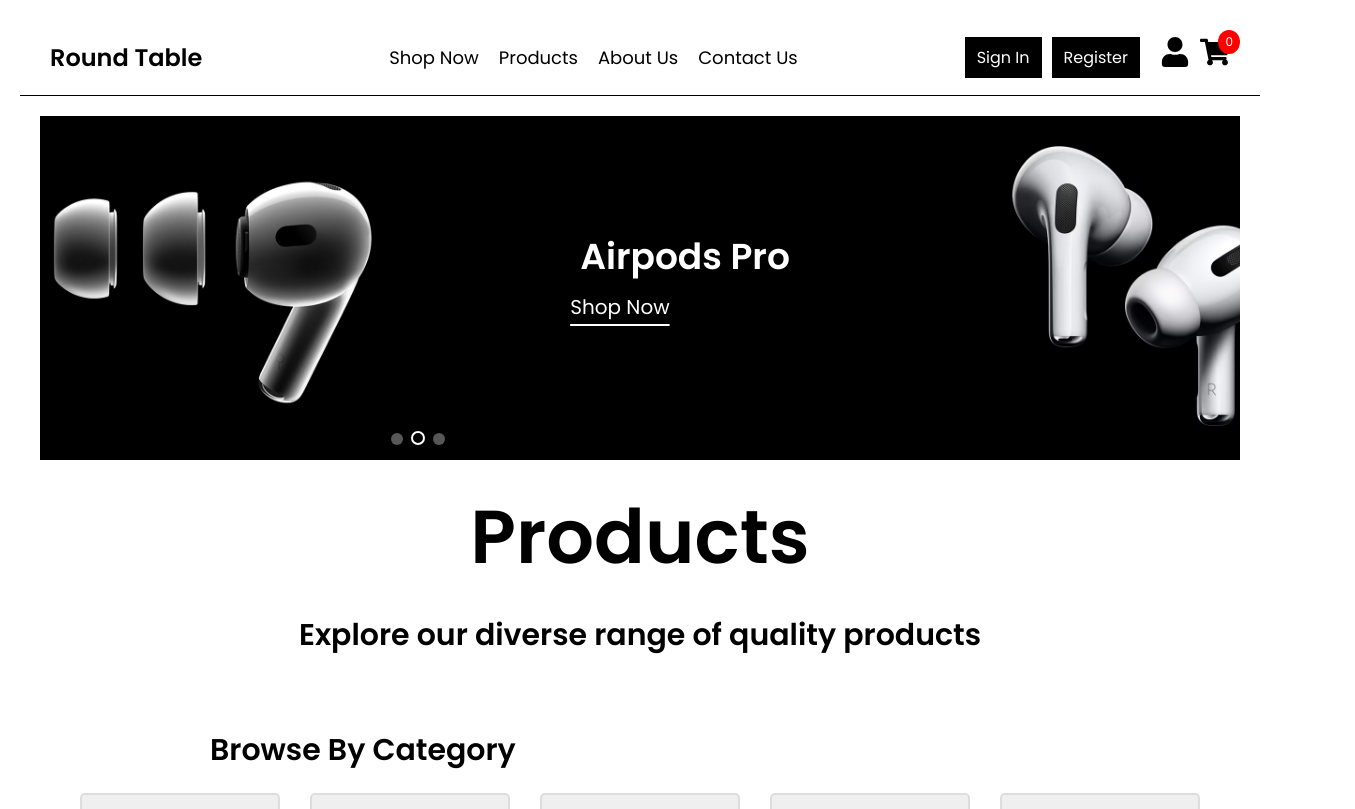
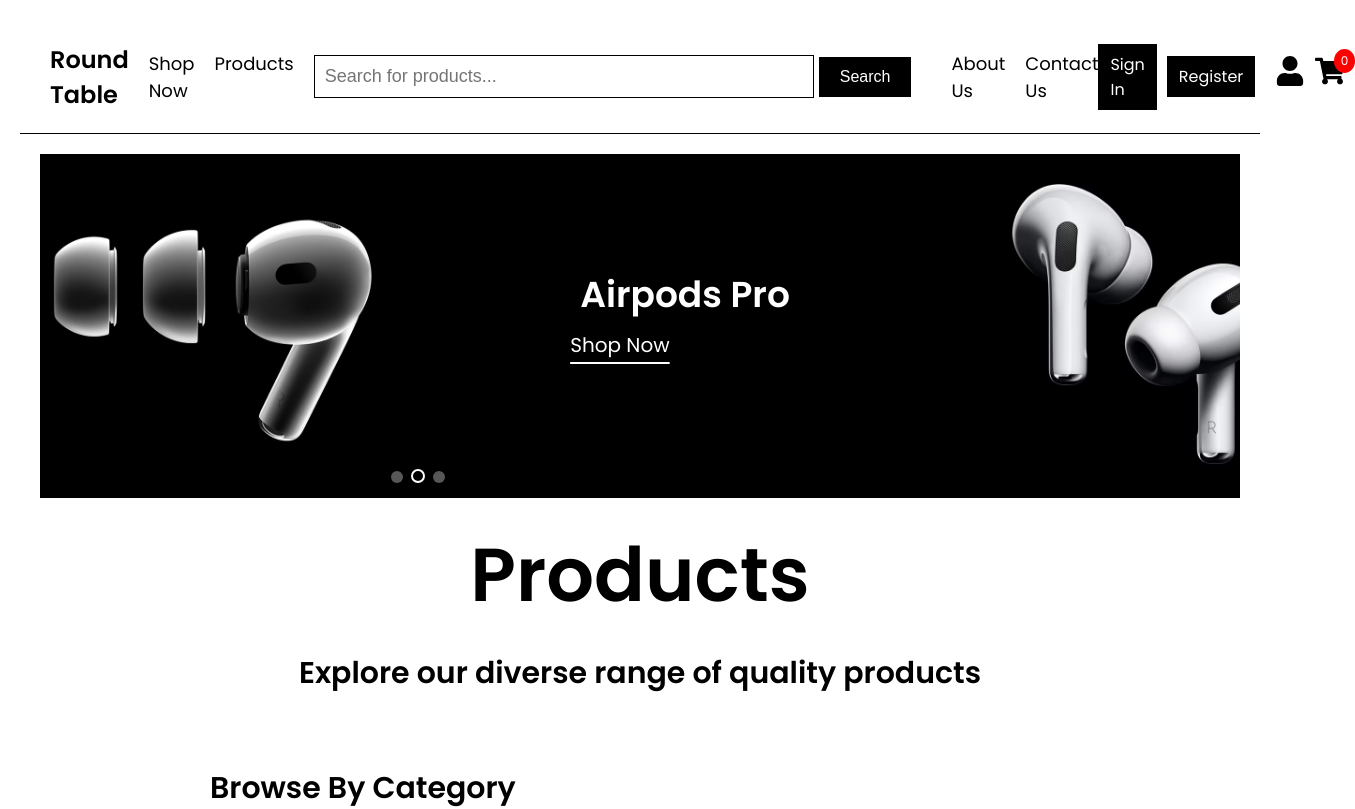
Before and after one commit to WEWEtya/Simple-WEB-App, a React (Create React App) app in the folder WEB_Application/Front-end/: page / in a window 1280 px wide. Shown: the top 809 px of the page, 1355 px wide, since content can reach past the window. Built offline with nearby package versions, Linux system fonts and the light colour scheme; no server answers; the HTML template or start-up script is replaced by a standard one.

Commit message:
Implemented category and search filter functionality

```diff
--- a/WEB_Application/Front-end/src/App.js
+++ b/WEB_Application/Front-end/src/App.js
@@ -1,10 +1,11 @@
-import React from 'react';
+import React, { useState } from 'react';
 import { BrowserRouter as Router, Routes, Route} from 'react-router-dom';
 
 import ScrollToTop from './components/ReusableGlobalComponents/ScrollToTop.js'
 
 import Navbar from './components/Navigation/Navbar.js';
 import Footer from './components/Footer/Footer.js';
+
 import AboutPage from './pages/AboutPage';
 import HomePage from './pages/HomePage';
 import ContactUs from './pages/ContactUs.js';
@@ -19,17 +20,26 @@
 import './styles/global.css';
 
 export default function App() {
+  const [searchQuery, setSearchQuery] = useState("");
+  const [selectedCategory, setSelectedCategory] = useState("");
+
   return (
     <Router>
       <ScrollToTop />
-      <Navbar />
+      <Navbar onSearch={setSearchQuery}/>
       <main>
         <Routes>
           {/* Define the correct route paths */}
           <Route path="/" element={<HomePage />} /> {/* Home page */}
           <Route path="/about" element={<AboutPage />} /> {/* About page */}
           <Route path="/contact" element={<ContactUs />}/> {/* Contact page */}
-          <Route path="/products" element={<ProductsListPage />} /> {/* ProductsList page */}
+
+          <Route path="/products" element={<ProductsListPage
+                                              searchQuery={searchQuery}
+                                              selectedCategory={selectedCategory}
+                                              onSelectCategory={setSelectedCategory}
+                                          />} /> {/* ProductsList page */}
+
           <Route path="/product/:id" element={<ProductDetail />} /> {/* ProductDetail page */}
           <Route path="/login" element={<AuthPage mode="login" />} /> {/* LogIn page */}
           <Route path="/register" element={<AuthPage mode="register" />} /> {/* Register page */}
--- /dev/null
+++ b/WEB_Application/Front-end/src/components/FilterComponents/SearchFilter.js
@@ -0,0 +1,39 @@
+import React, { useState } from "react";
+import { useNavigate } from "react-router-dom";
+
+import "../../styles/Filters/searchFilter.css"
+
+const SearchFilter = ({ onSearch }) => {
+    const [searchQuery, setSearchQuery] = useState("");
+    const navigate = useNavigate();
+
+    const handleSearchOrKeyPress = (event) => {
+        if(event.key === "Enter" || event.type === "click"){
+            if(searchQuery.trim() !== ""){  // Check if searchQuery is not just empty spaces
+                console.log("Searching for:", searchQuery);
+                navigate(`/products?search=${encodeURIComponent(searchQuery)}`);
+                onSearch(searchQuery);
+            } else {
+                navigate("/products");
+                onSearch("");  // Clear the search if empty
+            }
+        }
+    }
+
+    return (
+        <div className="search_input_container">
+            <input
+                type="text"
+                placeholder="Search for products..."
+                value={searchQuery}
+                onChange={(e) => setSearchQuery(e.target.value)}
+                onKeyDown={handleSearchOrKeyPress}
+                className="search_input"
+            />
+
+            <button className="search_button" onClick={handleSearchOrKeyPress}>Search</button>
+        </div>
+    );
+};
+
+export default SearchFilter;
--- a/WEB_Application/Front-end/src/components/Navigation/Navbar.js
+++ b/WEB_Application/Front-end/src/components/Navigation/Navbar.js
@@ -2,8 +2,9 @@
 import { FaShoppingCart, FaUser } from "react-icons/fa";
 import "../../styles/NavigationBar/navbar.css";
 import { Link } from 'react-router-dom';
+import SearchFilter from "../FilterComponents/SearchFilter";
 
-const Navbar = () => {
+const Navbar = ({ onSearch }) => {
   return (
     <nav className="navbar">
       {/* Left: Logo */}
@@ -11,17 +12,25 @@
         <a href="/" className="logo">Round Table</a>
       </div>
 
-      {/* Center: Navigation Links */}
+      {/* Center: Navigation Links and Search Bar */}
       <div className="navbar_center">
-        <ul className="nav_links">
+        {/* Left part of navigation */}
+        <ul className="nav_links_left">
           <li><a href="/">Shop Now</a></li>
           <li><a href="/products">Products</a></li>
+        </ul>
+
+        {/* Search Filter (between Products and About Us) */}
+        <SearchFilter onSearch={onSearch} />
+
+        {/* Right part of navigation */}
+        <ul className="nav_links_right">
           <li><a href="/about">About Us</a></li>
           <li><a href="/contact">Contact Us</a></li>
         </ul>
       </div>
 
-      {/* Right: User & Cart Section */}
+      {/* Right: User Section */}
       <div className="navbar_right">
         {/* User Login/Register & Profile */}
         <div className="nav_user">
@@ -37,7 +46,6 @@
               <FaShoppingCart />
               <span className="cart_count">0</span>
             </a>
-
         </div>
       </div>
     </nav>
--- a/WEB_Application/Front-end/src/components/ReusableGlobalComponents/Products.js
+++ b/WEB_Application/Front-end/src/components/ReusableGlobalComponents/Products.js
@@ -1,49 +1,54 @@
 import React, { useEffect, useState } from "react";
-import { Link } from "react-router-dom";
 import axios from 'axios';
+import { Link, useLocation } from "react-router-dom";
 import '../../styles/HomePage/products.css';
-import CategoryFilter from "../HomePageComponents/CategoryFilter.js";  // Import CategoryFilter
 
-function ProductsList({ selectedCategory }) {
+
+const ProductsList = ({ selectedCategory }) => {
     const [products, setProducts] = useState([]);
     const [filteredProducts, setFilteredProducts] = useState([]);
+    const location = useLocation();
 
+    // Fetching products from API
     useEffect(() => {
         axios.get('http://localhost:8080/api/products')
             .then(response => {
                 setProducts(response.data);
+                setFilteredProducts(response.data);
             })
             .catch(error => console.error('Error fetching products!', error));
     }, []);
 
-    // Function to filter products based on selected category
     useEffect(() => {
-        if (!selectedCategory) {
-            setFilteredProducts(products); // Show all products when no filter is selected
-        } else {
-            setFilteredProducts(products.filter(product =>
+        const query = new URLSearchParams(location.search).get('search');
+        let filtered = products;
+
+        // Filter by category
+        if (selectedCategory) {
+            filtered = filtered.filter(product =>
                 product.type.toLowerCase() === selectedCategory.toLowerCase()
-            ));
+            );
         }
-    }, [selectedCategory, products]);
+
+        // Filter by search query
+        if (query) {
+            filtered = filtered.filter(product =>
+                product.name.toLowerCase().includes(query.toLowerCase())
+            );
+        }
+
+        setFilteredProducts(filtered);
+    }, [location.search, selectedCategory, products]);
 
     return (
         <div className="products_container">
-
             <div className="product_grid">
                 {filteredProducts.length > 0 ? (
                     filteredProducts.map((product) => (
-                    <Link
-                        to={`/product/${product.id}`}
-                        key={product.id}
-                        className="product_item_link"
-                    >
+                        <Link to={`/product/${product.id}`} key={product.id} className="product_item_link">
                             <div className="product_item">
                                 <div className="product_image_wrapper">
-                                <img
-                                    src={product.images[0]?.imageUrl}
-                                    alt={product.name}
-                                    className="products_image" />
+                                    <img src={product.images[0]?.imageUrl} alt={product.name} className="products_image" />
                                 </div>
                                 <h3>{product.name}</h3>
                                 <p>{product.price}$</p>
@@ -51,11 +56,11 @@
                         </Link>
                     ))
                 ) : (
-                        <p>No products available for this category.</p>
+                    <p>No products found for your search.</p>
                 )}
             </div>
         </div>
     );
-}
+};
 
 export default ProductsList;
--- a/WEB_Application/Front-end/src/pages/ProductsListPage.js
+++ b/WEB_Application/Front-end/src/pages/ProductsListPage.js
@@ -1,22 +1,42 @@
-import React, { useState } from "react";
-
+import React, { useState, useEffect } from "react";
 import ProductsList from '../components/ReusableGlobalComponents/Products.js';
-import CategoryFilter from "../components/HomePageComponents/CategoryFilter.js";
+import CategoryFilter from "../components/FilterComponents/CategoryFilter.js";
+import { useLocation } from "react-router-dom";
+import axios from "axios";
 
 const ProductsListPage = () => {
-    const [selectedCategory, setSelectedCategory] = useState("");
+    const location = useLocation();
+    const queryParams = new URLSearchParams(location.search);
 
-    const handleCategorySelect = (category) => {
-        setSelectedCategory(category);
-    }
+    const searchQuery = queryParams.get("search") || "";
+    const selectedCategory = queryParams.get("category") || "";
+
+    const [filteredProducts, setFilteredProducts] = useState([]);
+
+    useEffect(() => {
+        const fetchFilteredProducts = async () => {
+            try {
+                const response = await axios.get('http://localhost:8080/api/products', {
+                    params: {
+                        search: searchQuery,
+                        category: selectedCategory
+                    }
+                });
+                setFilteredProducts(response.data);
+            } catch (error) {
+                console.error("Error fetching products:", error);
+            }
+        };
+
+        fetchFilteredProducts();
+    }, [searchQuery, selectedCategory]); // Fetch products whenever searchQuery or selectedCategory changes
 
     return (
         <div>
-            <CategoryFilter onSelectCategory={handleCategorySelect}/>
-            <ProductsList selectedCategory={selectedCategory}/>
-            <ProductsList selectedCategory={selectedCategory}/>
+            <CategoryFilter selectedCategory={selectedCategory} />
+            <ProductsList products={filteredProducts} searchQuery={searchQuery} selectedCategory={selectedCategory} />
         </div>
-    )
-}
+    );
+};
 
 export default ProductsListPage;
--- /dev/null
+++ b/WEB_Application/Front-end/src/styles/Filters/searchFilter.css
@@ -0,0 +1,38 @@
+/* Search Filter Input */
+.search_input {
+    width: 500px;
+    padding: 10px;
+    font-size: 18px;
+    border: 1px solid #000000;
+    outline: none;
+    transition: 0.3s ease-in-out;
+}
+
+.search_input:focus {
+    border-color: #7e7e7e;
+}
+
+
+.search_input_container {
+    display: flex;
+    justify-content: center;
+    align-items: center;
+    margin: 20px 0;
+  }
+
+.search_button {
+    padding: 10px 20px;
+    margin-left: 5px;
+    background-color: #000000;
+    color: rgb(255, 255, 255);
+    border: 1px solid black;
+    cursor: pointer;
+    font-size: 16px;
+    transition: background-color 0.3s ease;
+  }
+
+.search_button:hover {
+    background-color: #ffffff;
+    color: rgb(0, 0, 0);
+    border: 1px solid black;
+  }
--- a/WEB_Application/Front-end/src/styles/NavigationBar/navbar.css
+++ b/WEB_Application/Front-end/src/styles/NavigationBar/navbar.css
@@ -16,26 +16,37 @@
   text-decoration: none;
 }
 
-  /* Center: Navigation Links */
-  .nav_links {
+/* Center: Navigation Links & Search Bar */
+.navbar_center {
+  display: flex;
+  align-items: center;
+  gap: 20px;
+  justify-content: space-between;
+  width: 100%;
+  max-width: 1100px;
+}
+
+.nav_links_left, .nav_links_right {
   list-style: none;
   display: flex;
   gap: 20px;
 }
 
-  .nav_links li a {
+.nav_links_left li a,
+.nav_links_right li a {
   color: rgb(0, 0, 0);
   text-decoration: none;
   font-size: 18px;
   transition: 0.3s;
 }
 
-  .nav_links li a:hover {
+.nav_links_left li a:hover,
+.nav_links_right li a:hover {
   color: #000000;
 }
 
 /* Right: User Section */
-  .navbar_right, .nav_user{
+.navbar_right, .nav_user {
   display: flex;
   align-items: center;
   gap: 10px;
```
Also changed, not shown: WEB_Application/Front-end/src/components/FilterComponents/CategoryFilter.js (renamed from WEB_Application/Front-end/src/components/HomePageComponents/CategoryFilter.js, +8 -8 lines), WEB_Application/Front-end/src/pages/HomePage.js (+6 -5 lines), 2 other files (tests, documents, lock files or other folders). Lines whose indentation alone changed are shown as unchanged.
